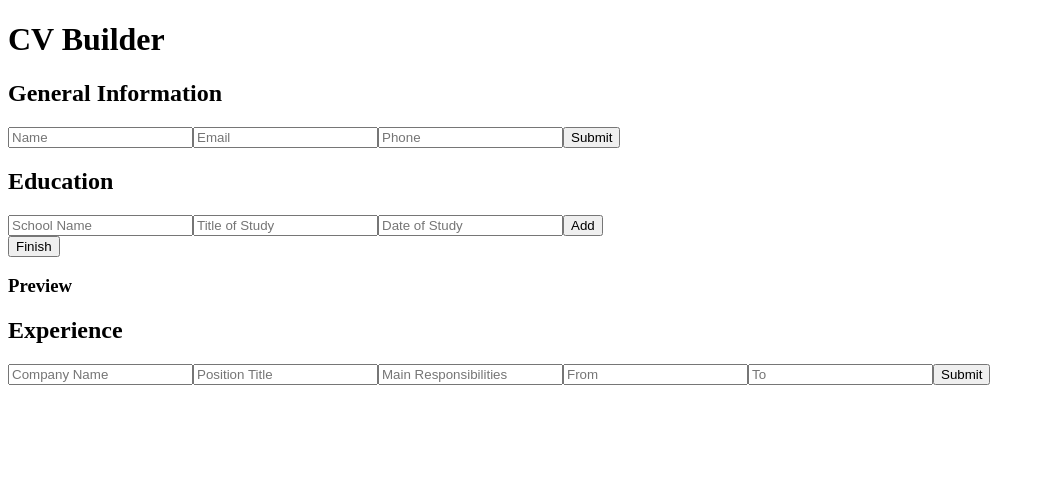
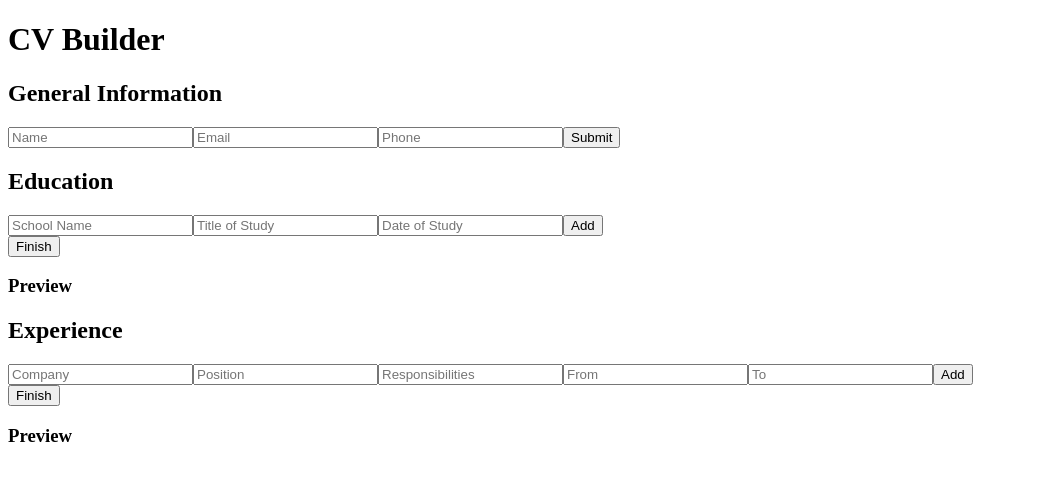
Before and after one commit to AMN-47/CV-Application-React, a React (Vite) app: page / in a window 1280 px wide. Shown: the top 480 px of the page, without its empty margins (0-1045 px from the left). Built offline with nearby package versions, Linux system fonts and the light colour scheme.

Commit message:
Added add, edit and delete to the Experience portion

```diff
--- a/src/components/Experience.jsx
+++ b/src/components/Experience.jsx
@@ -2,24 +2,65 @@ import { useState } from "react";
 
 function Experience() {
   const [isEditing, setIsEditing] = useState(true);
+  const [editIndex, setEditIndex] = useState(null);
 
-    const [data, setData] = useState({
-        company:"",
+  const [formData, setFormData] = useState({
+    company: "",
     position: "",
-        responsibilities:"",
-        from:"",
+    responsibilities: "",
+    from: "",
     to: ""
   });
 
+  const [experienceList, setExperienceList] = useState([]);
+
   function handleChange(e) {
-        setData({
-            ...data,
+    setFormData({
+      ...formData,
       [e.target.name]: e.target.value
     });
   }
 
   function handleSubmit(e) {
     e.preventDefault();
+
+    if (editIndex !== null) {
+      const updatedList = experienceList.map((item, index) => {
+        if (index === editIndex) {
+          return formData;
+        }
+        return item;
+      });
+
+      setExperienceList(updatedList);
+      setEditIndex(null);
+    } else {
+      setExperienceList([...experienceList, formData]);
+    }
+
+    setFormData({
+      company: "",
+      position: "",
+      responsibilities: "",
+      from: "",
+      to: ""
+    });
+  }
+
+  function handleDelete(indexToRemove) {
+    const updatedList = experienceList.filter((item, index) => {
+      return index !== indexToRemove;
+    });
+
+    setExperienceList(updatedList);
+  }
+
+  function handleEditItem(index) {
+    setFormData(experienceList[index]);
+    setEditIndex(index);
+  }
+
+  function handleFinish() {
     setIsEditing(false);
   }
 
@@ -32,56 +73,52 @@ function Experience() {
       <h2>Experience</h2>
 
       {isEditing ? (
+        <div>
           <form onSubmit={handleSubmit}>
-          <input
-            name="company"
-            placeholder="Company Name"
-            value={data.company}
-            onChange={handleChange}
-          />
+            <input name="company" placeholder="Company" value={formData.company} onChange={handleChange} />
+            <input name="position" placeholder="Position" value={formData.position} onChange={handleChange} />
+            <input name="responsibilities" placeholder="Responsibilities" value={formData.responsibilities} onChange={handleChange} />
+            <input name="from" placeholder="From" value={formData.from} onChange={handleChange} />
+            <input name="to" placeholder="To" value={formData.to} onChange={handleChange} />
 
-          <input
-            name="position"
-            placeholder="Position Title"
-            value={data.position}
-            onChange={handleChange}
-          />
+            <button type="submit">
+              {editIndex !== null ? "Update" : "Add"}
+            </button>
+          </form>
 
-          <input
-            name="responsibilities"
-            placeholder="Main Responsibilities"
-            value={data.responsibilities}
-            onChange={handleChange}
-          />
+          <button onClick={handleFinish}>Finish</button>
 
-          <input
-            name="from"
-            placeholder="From"
-            value={data.from}
-            onChange={handleChange}
-          />
+          <h3>Preview</h3>
+          {experienceList.map((exp, index) => (
+            <div key={index}>
+              <p>{exp.company}</p>
+              <p>{exp.position}</p>
+              <p>{exp.responsibilities}</p>
+              <p>{exp.from} - {exp.to}</p>
 
-          <input
-            name="to"
-            placeholder="To"
-            value={data.to}
-            onChange={handleChange}
-          />
+              <button onClick={() => handleEditItem(index)}>Edit</button>
+              <button onClick={() => handleDelete(index)}>Delete</button>
 
-          <button type="submit">Submit</button>
-        </form>
+              <hr />
+            </div>
+          ))}
+        </div>
       ) : (
         <div>
-          <p><strong>Company:</strong> {data.company}</p>
-          <p><strong>Position:</strong> {data.position}</p>
-          <p><strong>Responsibilities:</strong> {data.responsibilities}</p>
-          <p><strong>Duration:</strong> {data.from} - {data.to}</p>
+          {experienceList.map((exp, index) => (
+            <div key={index}>
+              <p><strong>Company:</strong> {exp.company}</p>
+              <p><strong>Position:</strong> {exp.position}</p>
+              <p><strong>Responsibilities:</strong> {exp.responsibilities}</p>
+              <p><strong>Duration:</strong> {exp.from} - {exp.to}</p>
+            </div>
+          ))}
 
           <button onClick={handleEdit}>Edit</button>
         </div>
       )}
     </div>
-    )
+  );
 }
 
 export default Experience;
```
Lines whose indentation alone changed are shown as unchanged.
